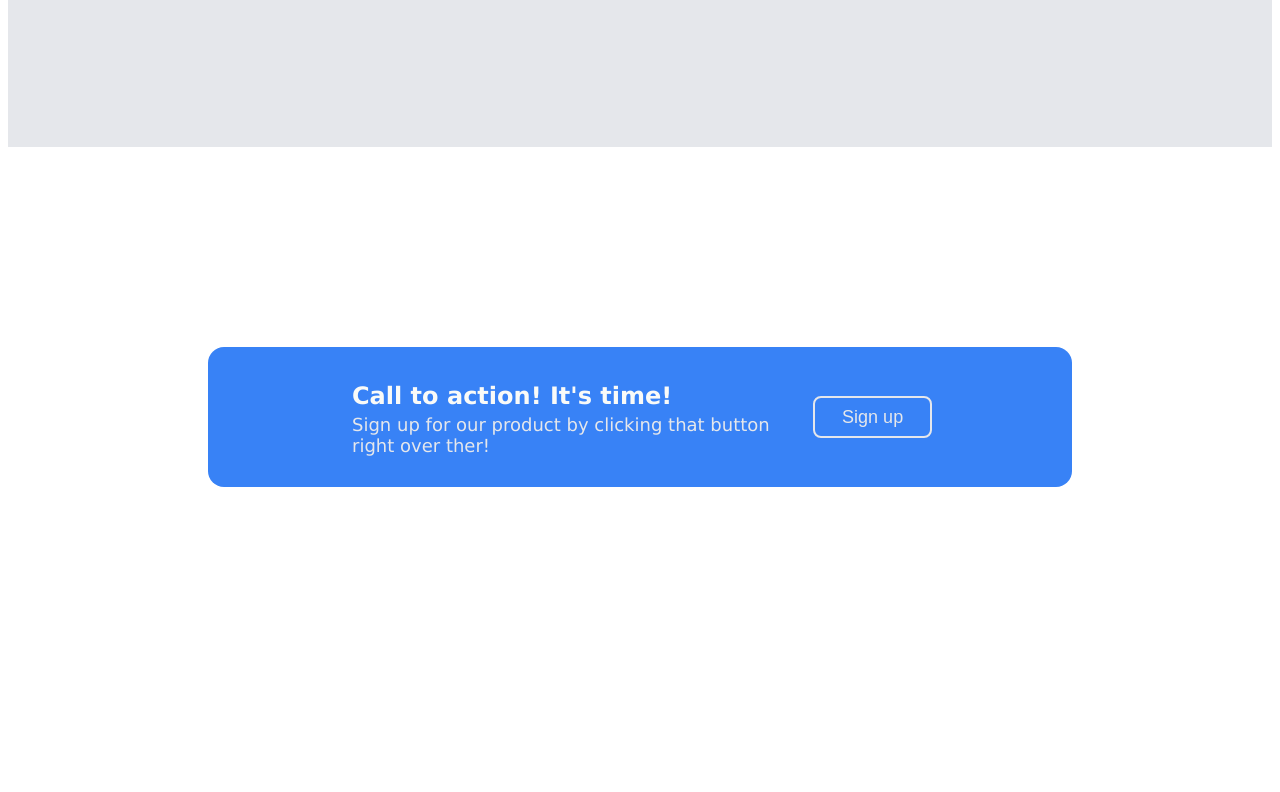
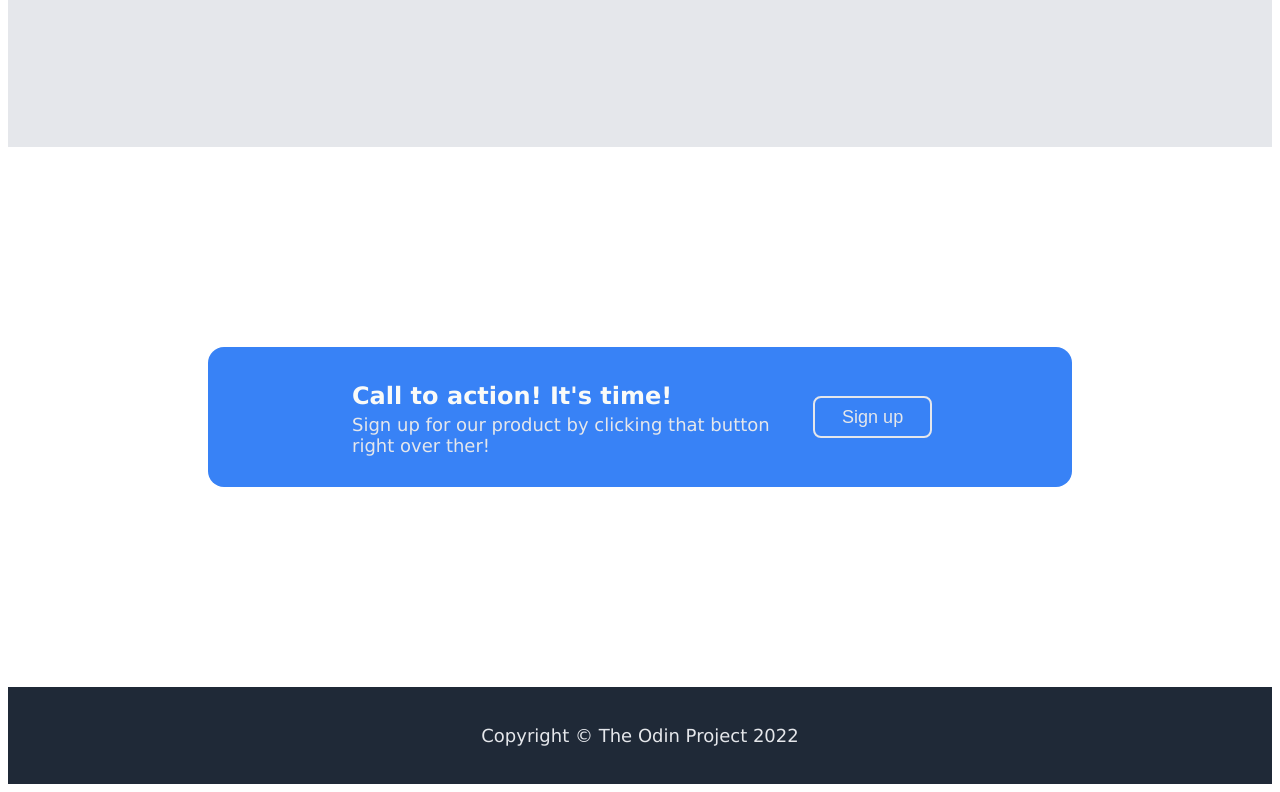
Before and after one commit to marcopintus/odin-landing-page, a plain HTML site: page index.html in a window 1280 px wide. Shown: the part 1442-2234 px from the top of the page. Before the commit the page ends 2137 px from the top, so only its background shows below. Drawn offline with Linux system fonts and the light colour scheme.

Commit message:
Added page footer

```diff
--- a/index.html
+++ b/index.html
@@ -67,7 +67,7 @@
         </div>
     </div>
     <div class="footer">
-
+        <p>Copyright © The Odin Project 2022</p>
     </div>
 </body>
 </html>
--- a/style.css
+++ b/style.css
@@ -170,3 +170,14 @@ ul{
     margin-right: 140px;
     border:2px solid #E5E7EB;
 }
+.footer{
+    background-color: #1F2937;
+    color: #E5E7EB;
+    font-size: 18px;
+    padding-left: 200px;
+    padding-right: 200px;
+    padding-top: 20px;
+    padding-bottom: 20px;
+    margin-bottom: 0;
+    text-align: center;
+}
```
